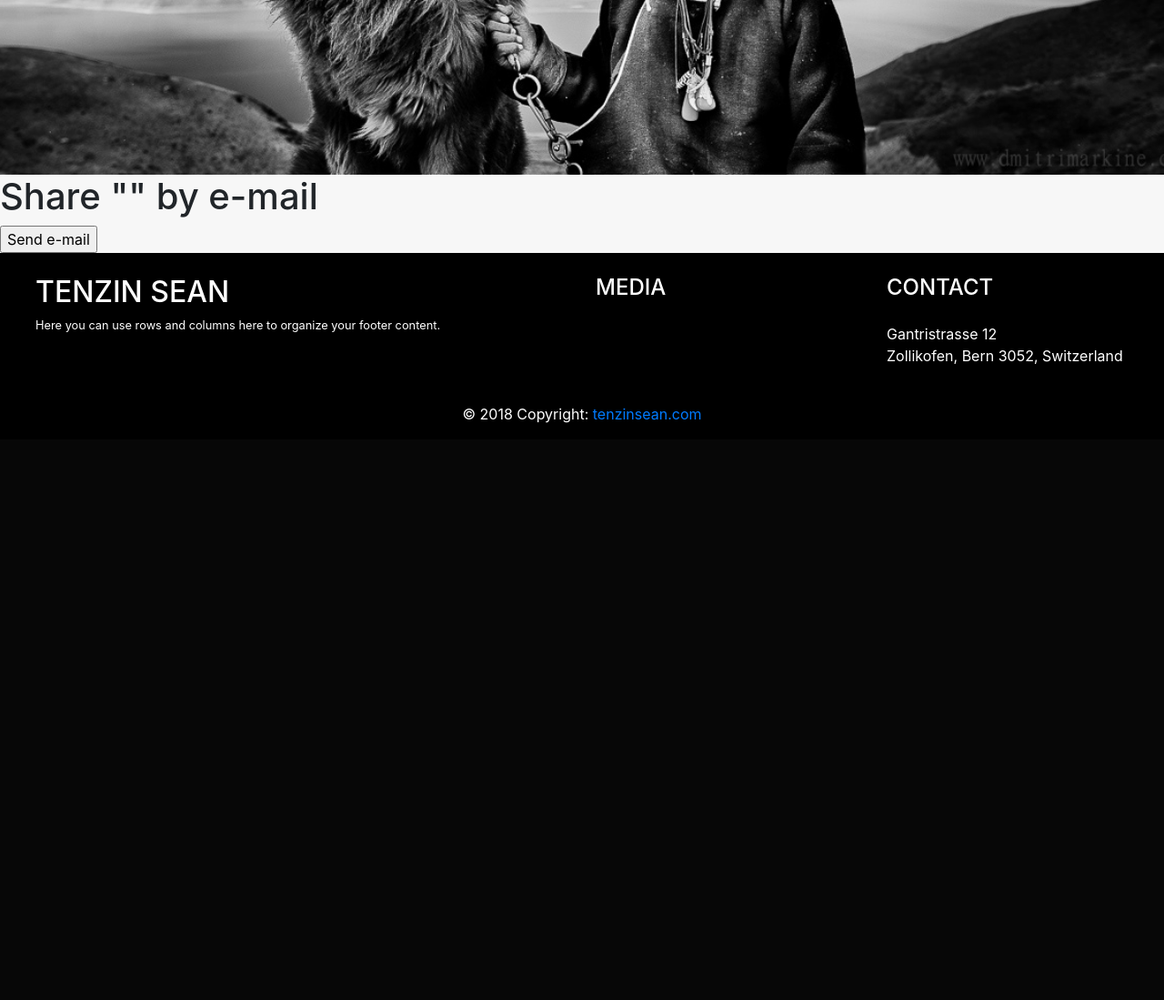
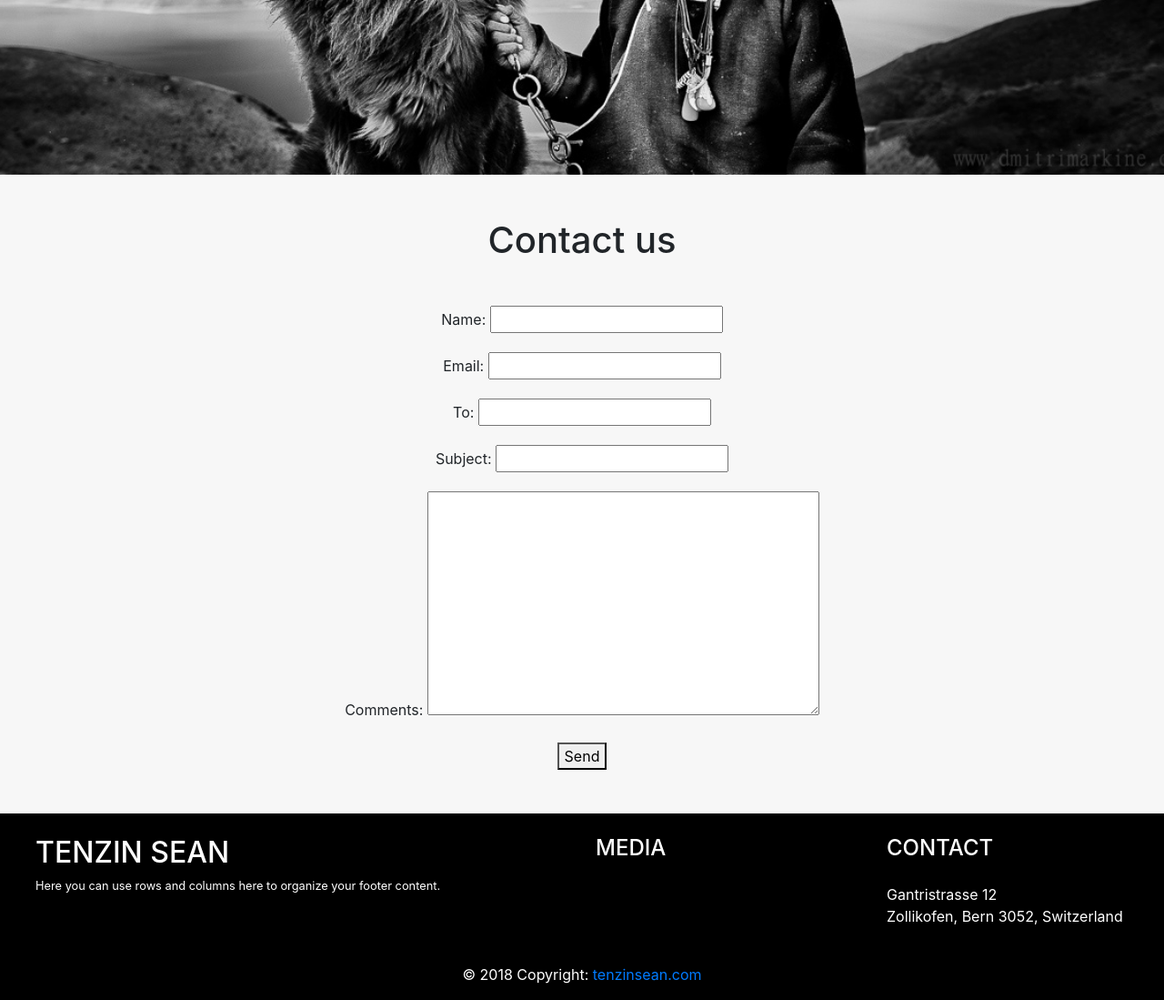
Before and after one commit to TenzinSean/private_web, a Django app: page /Contact/ in a window 1280 px wide. Shown: the part 558-1657 px from the top of the page at 91% size. Before the commit the page ends 1023 px from the top, so only its background shows below. Run offline with Django 3.2, Linux system fonts and the light colour scheme; some libraries are stand-ins or nearby versions.

Commit message:
update all

```diff
--- a/baseblog/forms.py
+++ b/baseblog/forms.py
@@ -1,8 +1,9 @@
 from django import forms
 
 
-class EmailPostForm(forms.Form):
+class ContactForm(forms.Form):
     name = forms.CharField(max_length=25)
-    email = forms.EmailField()
+    email = forms.EmailField(required=True)
     to = forms.EmailField()
-    comments = forms.CharField(required=False, widget=forms.Textarea)
+    subject = forms.CharField(required=True)
+    comments = forms.CharField(widget=forms.Textarea, required=True)
--- a/baseblog/templates/contact.html
+++ b/baseblog/templates/contact.html
@@ -1,25 +1,15 @@
-{% extends "base.html" %}
-
-{% block title %}Share a Post {% endblock %}
+{% extends 'base.html' %}
 
 {% block content %}
-  {% if sent %}
-    <h1>Email Succesfully sent</h1>
-    <p>
-      "{{ post.title }}" was succesfully sent to {{ form.cleaned_data.to }}
-    </p>
-    {% else %}
-      <h1>Share "{{ post.title }}" by e-mail</h1>
-    <form action="" method="post">
-      {{ form.as_p }}
-      {% csrf_token %}
-      <input type="submit" value="Send e-mail">
-    </form>
-  {% endif %}
-  <!--{% for field in form %}
-    <div>
-      {{ field.errors }}
-      {{ field.label_tag }} {{ field }}
+
+<h1 class="text-center mt-5">Contact us</h1>
+<div class="mt-5 text-center mb-5">
+  <form action="" method="post">
+    {% csrf_token %}
+    {{ form.as_p }}
+    <div class="form-actions">
+      <button type="submit">Send</button>
     </div>
-  {% endfor %}-->
+  </form>
+</div>
 {% endblock %}
--- a/baseblog/urls.py
+++ b/baseblog/urls.py
@@ -1,4 +1,5 @@
 from django.urls import path
+from django.views.generic.base import TemplateView
 
 from .views import (
                 HomePage,
@@ -8,6 +9,8 @@ from .views import (
                 Travel,
                 Contact,
                 LogIn,
+                emailView,
+                successView
                 )
 
 from . import views
@@ -18,7 +21,8 @@ urlpatterns = [
     path('portfilo/', Portfilo.as_view(), name='portfilo'),
     path('projects/', Projects.as_view(), name='projects'),
     path('travel/', Travel.as_view(), name='travel'),
-    path('Contact/', Contact.as_view(), name='contacts'),
+    path('Contact/', emailView, name='contacts'),
+    path('success/', successView, name='success'),
     path('Login/', LogIn.as_view(), name='login'),
-    path('<int:post_id>/share/', views.post_share, name='post_share'),
+    path('loginone/', TemplateView.as_view(template_name='home.html')),
 ]
--- a/baseblog/views.py
+++ b/baseblog/views.py
@@ -1,8 +1,9 @@
-from django.shortcuts import render, get_object_or_404
+from django.shortcuts import render, get_object_or_404, redirect
 from django.views.generic import ListView, TemplateView
 from .models import Blog, Travel, StoryModel
-from .forms import EmailPostForm
-from django.core.mail import send_mail # email set up
+from .forms import ContactForm
+from django.core.mail import send_mail, BadHeaderError # email set up
+from django.http import HttpResponse, HttpResponseRedirect
 
 
 # Create your views here.
@@ -33,27 +34,26 @@ class Contact(TemplateView):
     template_name = 'contact.html'
 
 
-def post_share(request, post_id):
-    post = get_object_or_404(Contact, id=post_id, status='published')
+
+def emailView(request):
     sent = False
 
     if request.method == 'POST':
-        # From was submit
-        form = EmailPostForm(request.POST)
+        form = ContactForm(request.POST)
         if form.is_valid():
-            # Form fields passed validation
             cd = form.cleaned_data
-            post_url = request.build_absolute_uri(post.get_absolute_url())
-            subject = '{} ({}) recommends you reading " {}"'.format(cd['name'],
-            cd['email'], post.title)
-            message = 'Read "{}" at {}\n\n{}\'s comments:{}'.format(post.title, post_url, cd['name'],cd['comments'])
+            subject = '{} ({}) recommends you reading: saying {}'.format(cd['name'],
+            cd['email'], cd['subject'])
+            message = 'Read {} comments:{}:'.format(cd['name'],cd['comments'])
             send_mail(subject, message, 'admin@myblog.com', [cd['to']])
             sent = True
     else:
-        form = EmailPostForm()
-    return render(request, 'contact.html', {'post': post, 'form': form, 'sent': sent})
+        form = ContactForm()
+    return render(request, 'contact.html', {'form': form, 'sent': sent})
 
 
+def successView(request):
+    return HttpResponse('Success! Thank you for you messagae')
 
 class LogIn(TemplateView):
     template_name = 'login.html'
--- a/private_website/settings.py
+++ b/private_website/settings.py
@@ -141,6 +141,9 @@ MEDIA_URL = '/media/'
 LOGIN_REDIRECT_URL = 'home'
 LOGOUT_REDIRECT_URL = 'home'
 
+LOGIN_REDIRECT_URL = '/'
+
+
 # Email
 EMAIL_BACKEND = 'django.core.mail.backends.smtp.EmailBackend'
 
--- a/private_website/urls.py
+++ b/private_website/urls.py
@@ -22,7 +22,7 @@ from django.views.generic.base import TemplateView
 urlpatterns = [
     path('admin/', admin.site.urls),
     path('users/', include('users.urls')),
-    path('users/', include('django.contrib.auth.urls')),
+    path('accounts/', include('django.contrib.auth.urls')),
     path('', include('baseblog.urls'),
     ),
     path('', TemplateView.as_view(template_name='home.html'), name='login'),
```
Also changed, not shown: baseblog/templates/home.html (added, +14 -0 lines), db.sqlite3.
